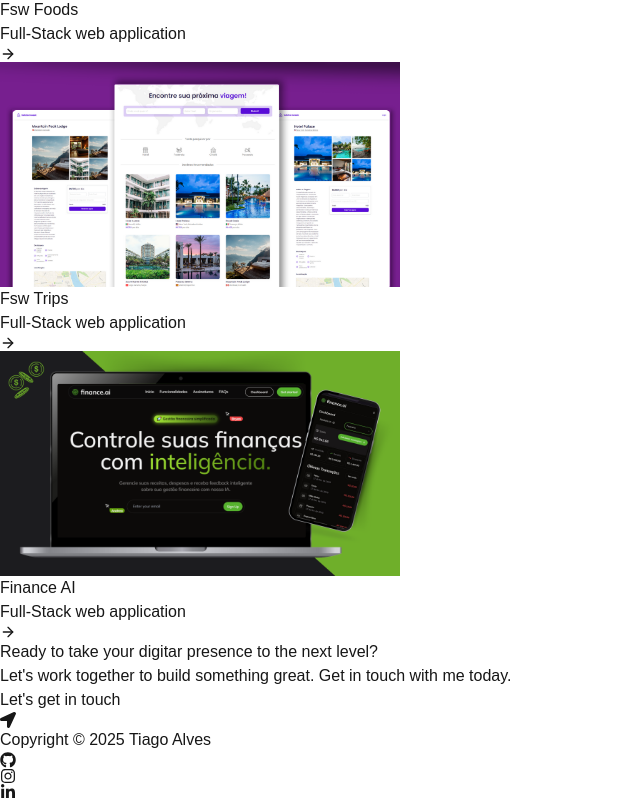
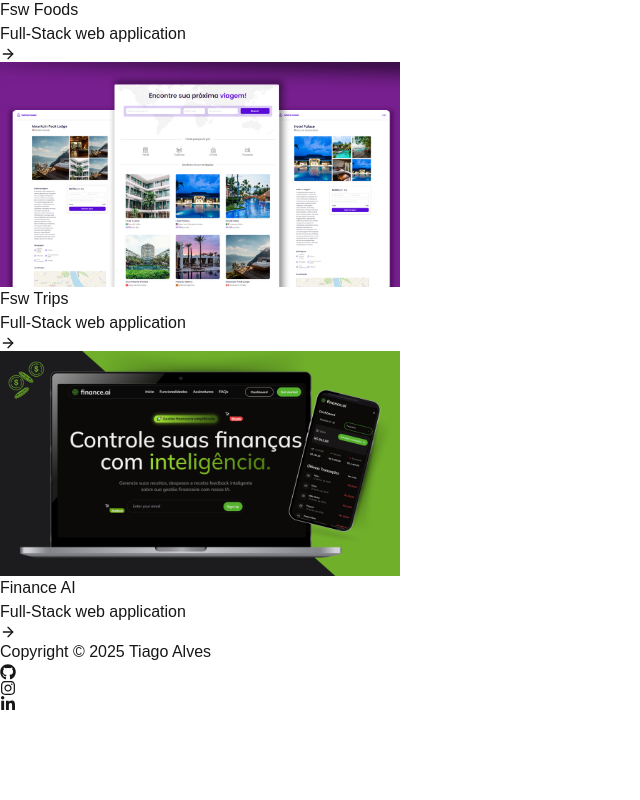
Before and after one commit to TiagoCoder2022/personal-website, a Next.js app: page / in a window 1280 px wide. Shown: the part 3620-4420 px from the top of the page, without its empty margins (0-640 px from the left). After the commit the page ends 4332 px from the top, so only its background shows below. Built offline with nearby package versions, Linux system fonts and the light colour scheme.

Commit message:
feat: separate footer and contact to its own component

```diff
--- a/src/components/footer.tsx
+++ b/src/components/footer.tsx
@@ -1,48 +1,44 @@
-import { FaLocationArrow, FaGithub, FaInstagram, FaLinkedinIn } from "react-icons/fa";
-import MagicButton from "./ui/magic-button";
-
+import { FaGithub, FaInstagram, FaLinkedinIn } from "react-icons/fa";
 
 const Footer = () => {
   const socialMedia = [
     {
       id: 1,
-      icon: <FaGithub/>,
-      link: "https://github.com/TiagoCoder2022"
+      icon: <FaGithub />,
+      link: "https://github.com/TiagoCoder2022",
     },
     {
       id: 2,
-      icon: <FaInstagram/>,
-      link: "https://www.instagram.com/_tiagoalves/"
+      icon: <FaInstagram />,
+      link: "https://www.instagram.com/_tiagoalves/",
     },
     {
       id: 3,
-      icon: <FaLinkedinIn/>,
-      link: "https://www.linkedin.com/in/tiago-dev/"
+      icon: <FaLinkedinIn />,
+      link: "https://www.linkedin.com/in/tiago-dev/",
     },
   ];
   return (
-    <footer className="flex flex-col justify-center w-full pt-20 pb-10 max-w-screen-xl mx-auto px-5" id="contact">
-      <div className="flex justify-center flex-col items-center">
-        <h1 className="text-4xl max-w-2xl font-bold text-center">Ready to take <span className="text-purple-300">your</span> digitar presence to the next level?</h1>
-        <p className="text-lg text-white/80 md:mt-10 my-5 text-center">Let&apos;s work together to build something great. Get in touch with me today.</p>
-        <a href="mailto:tiagonewalves@hotmail.com">
-          <MagicButton title="Let's get in touch" icon={<FaLocationArrow/>} position="right"/>
-        </a>
-      </div>
-
+    <footer>
       <div className="flex flex-col md:flex-row justify-between items-center mt-16">
-        <p className="md:text-base text-sm text-white/50 md:font-normal font-light">Copyright © 2025 Tiago Alves</p>
+        <p className="md:text-base text-sm text-white/50 md:font-normal font-light">
+          Copyright © 2025 Tiago Alves
+        </p>
 
         <div className="flex items-center md:gap-3 gap-6 mt-6 md:mt-0">
           {socialMedia.map((social) => (
-            <a key={social.id} href={social.link} className="w-10 h-10 flex justify-center items-center backdrop-blur-lg saturate-180 bg-opacity-75 bg-zinc-900 rounded-lg border border-white/10 hover:bg-white/10 transition-all">
+            <a
+              key={social.id}
+              href={social.link}
+              className="w-10 h-10 flex justify-center items-center backdrop-blur-lg saturate-180 bg-opacity-75 bg-zinc-900 rounded-lg border border-white/10 hover:bg-white/10 transition-all"
+            >
               {social.icon}
             </a>
           ))}
         </div>
       </div>
     </footer>
-   );
-}
+  );
+};
 
 export default Footer;
```
Also changed, not shown: src/components/contact.tsx (added, +23 -0 lines).
